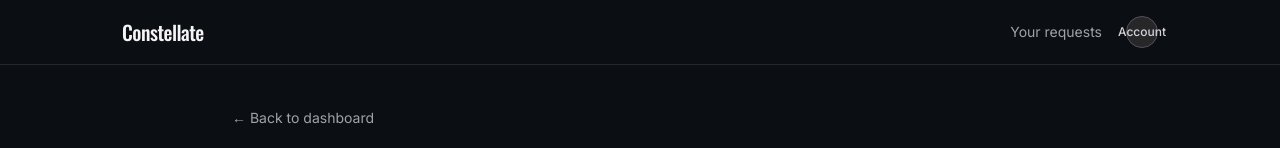
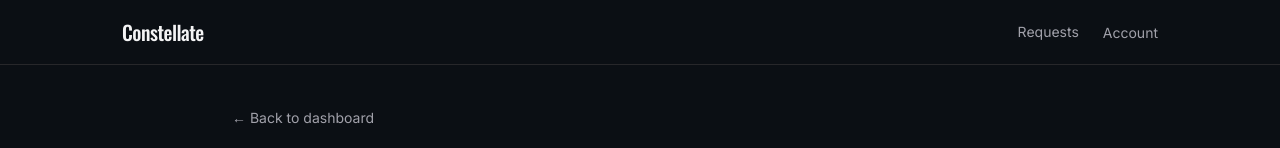
Before and after one commit to mmeegan/uatx_talent_connect, a Next.js app: page /dashboard/settings in a window 1280 px wide. Shown: the top 148 px of the page. Built offline with nearby package versions, Linux system fonts and the light colour scheme; no server answers; sample sign-in values are in the browser's storage.

Commit message:
A few specific issues to resolve: - The account icon has a wierd circle. Please fix this. - When on the requests page, the name for the page at the top is "requests". When on the profile page, the name for the requests page is "your requests". I want it to be the same thing for both.

```diff
--- a/src/app/dashboard/profile/page.tsx
+++ b/src/app/dashboard/profile/page.tsx
@@ -68,7 +68,7 @@ export default function ProfilePage() {
   const role = (session?.user as { role?: string })?.role;
   const isMentor = role === "MENTOR";
   const mainHref = isMentor ? "/dashboard/mentor" : "/dashboard/student";
-  const mainLabel = isMentor ? "Incoming requests" : "Your requests";
+  const mainLabel = "Requests";
 
   useEffect(() => {
     if (status === "unauthenticated") {
--- a/src/app/dashboard/settings/page.tsx
+++ b/src/app/dashboard/settings/page.tsx
@@ -21,7 +21,7 @@ export default function SettingsPage() {
   const role = (session?.user as { role?: string })?.role;
   const isMentor = role === "MENTOR";
   const mainHref = isMentor ? "/dashboard/mentor" : "/dashboard/student";
-  const mainLabel = isMentor ? "Incoming requests" : "Your requests";
+  const mainLabel = "Requests";
 
   if (status === "loading") {
     return (
--- a/src/components/DashboardNav.tsx
+++ b/src/components/DashboardNav.tsx
@@ -45,7 +45,7 @@ export default function DashboardNav({ mainHref, mainLabel }: DashboardNavProps)
             <button
               type="button"
               onClick={() => setOpen((o) => !o)}
-              className="flex h-8 w-8 items-center justify-center rounded-full border border-zinc-600 bg-zinc-800 text-xs font-medium text-zinc-300 transition-colors duration-200 hover:bg-zinc-700 focus:outline-none focus:ring-2 focus:ring-zinc-500"
+              className={open ? "text-sm font-medium text-zinc-100" : navLinkClass}
               aria-expanded={open}
               aria-haspopup="true"
             >
```
